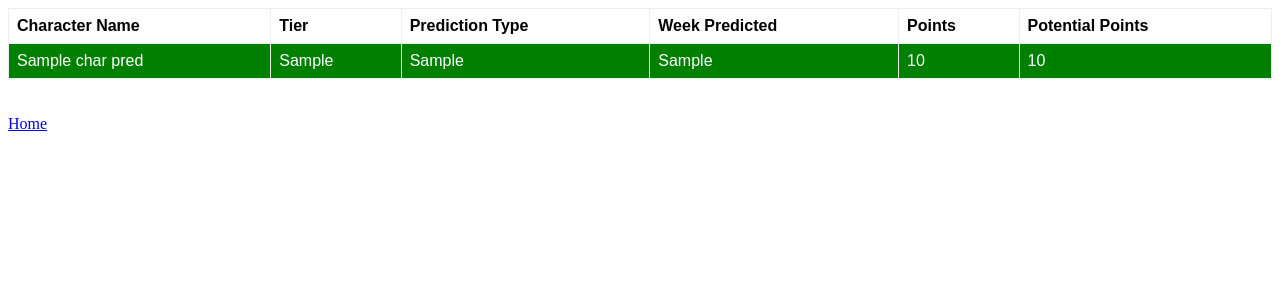
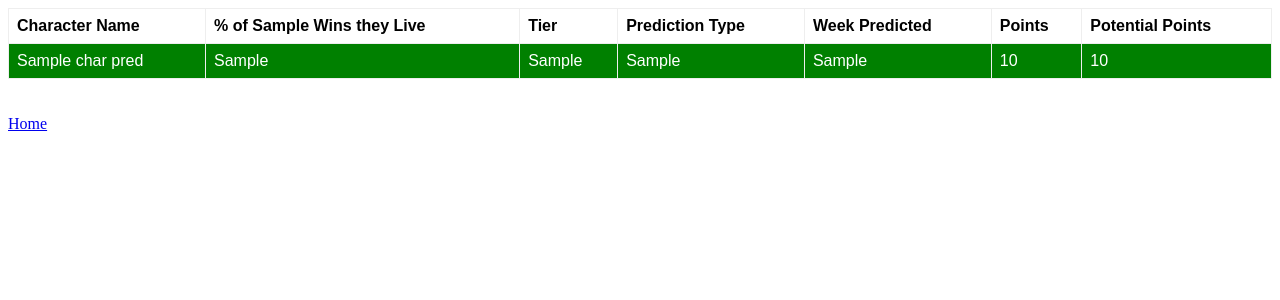
Before and after one commit to rsmith49/GoT_2019_Bracket, a Flask app: template templates/bracket_show.html in a window 1280 px wide. Shown: the top 300 px of the page. Run offline with Flask 2, Linux system fonts and the light colour scheme; the template is opened without the code that fills it: most values are stand-ins (such as "Sample title", 1, 10 or a date in 2020).

Commit message:
Added Win % Calculations for chars for each bracket

```diff
--- a/src/bracket.py
+++ b/src/bracket.py
@@ -29,21 +29,38 @@ class Bracket:
                 )
                 for char_name in char_preds_json['preds']
             }
+            try:
+                self.char_win_percs = {
+                    char_name: str(char_preds_json['preds'][char_name]['win_perc'])
+                    for char_name in char_preds_json['preds']
+                }
+            except KeyError:
+                self.char_win_percs = {
+                    char_name: ''
+                    for char_name in char_preds_json['preds']
+                }
 
             self.name = char_preds_json['name']
+            try:
+                self.num_wins = str(char_preds_json['num_wins'])
+            except KeyError:
+                self.num_wins = ''
         else:
             if name is None:
                 raise AttributeError('Need a name for the bracket')
 
             self.name = name
             self.char_preds = {}
+            self.char_win_percs = {}
+            self.num_wins = ''
 
             for char_name in kwargs:
-               self.char_preds[char_name] = CharPred(
-                   kwargs[char_name]['pred_type'],
-                   kwargs[char_name]['pred_val'],
-                   CHAR_TIERS[char_name]
-               )
+                self.char_preds[char_name] = CharPred(
+                    kwargs[char_name]['pred_type'],
+                    kwargs[char_name]['pred_val'],
+                    CHAR_TIERS[char_name]
+                )
+                self.char_win_percs[char_name] = 0
 
         if set(self.char_preds.keys()) != set(CHAR_TIERS.keys()):
             raise AttributeError('Some characters have been unset')
--- a/templates/bracket_show.html
+++ b/templates/bracket_show.html
@@ -24,11 +24,12 @@
     <table>
         <TR>
             <TH class="c1">Character Name</TH>
-            <TH class="c2">Tier</TH>
-            <TH class="c3">Prediction Type</TH>
-            <TH class="c4">Week Predicted</TH>
-            <TH class="c5">Points</TH>
-            <TH class="c6"><SPAN>Potential Points</SPAN></TH>
+            <TH class="c2">% of {{ bracket_num_wins }} Wins they Live</TH>
+            <TH class="c3">Tier</TH>
+            <TH class="c4">Prediction Type</TH>
+            <TH class="c5">Week Predicted</TH>
+            <TH class="c6">Points</TH>
+            <TH class="c7"><SPAN>Potential Points</SPAN></TH>
         </TR>
     {% for char_pred in char_preds %}
         <TR
@@ -39,11 +40,12 @@
            {% endif %}
         >
            <TD class="c1">{{ char_pred.char_name }}</TD>
-           <TD class="c2">{{ char_pred.char_tier }}</TD>
-           <TD class="c3">{{ char_pred.pred_type|replace('_',' ')|title }}</TD>
-           <TD class="c4">{{ char_pred.pred_week }}</TD>
-           <TD class="c5">{{ char_pred.points }}</TD>
-            <TD class="c6"><SPAN>{{ char_pred.potential_points }}</SPAN></TD>
+            <TD class="c2">{{ char_pred.win_perc }}</TD>
+           <TD class="c3">{{ char_pred.char_tier }}</TD>
+           <TD class="c4">{{ char_pred.pred_type|replace('_',' ')|title }}</TD>
+           <TD class="c5">{{ char_pred.pred_week }}</TD>
+           <TD class="c6">{{ char_pred.points }}</TD>
+            <TD class="c7"><SPAN>{{ char_pred.potential_points }}</SPAN></TD>
         </TR>
     {% endfor %}
     </table>
--- a/wsgi.py
+++ b/wsgi.py
@@ -71,6 +71,7 @@ def show_bracket(bracket_name):
         [
             {
                 'char_name': char_name,
+                'win_perc': bracket.char_win_percs[char_name],
                 'char_tier': bracket.char_preds[char_name].char_tier,
                 'pred_type': bracket.char_preds[char_name].pred_type,
                 'pred_week': bracket.char_preds[char_name].pred_val,
@@ -89,7 +90,8 @@ def show_bracket(bracket_name):
     return render_template(
         'bracket_show.html',
         bracket_name=bracket.name,
-        char_preds=char_preds
+        char_preds=char_preds,
+        bracket_num_wins=bracket.num_wins
     )
 
 
```
Also changed, not shown: src/__init__.py (added), 1 other file.
